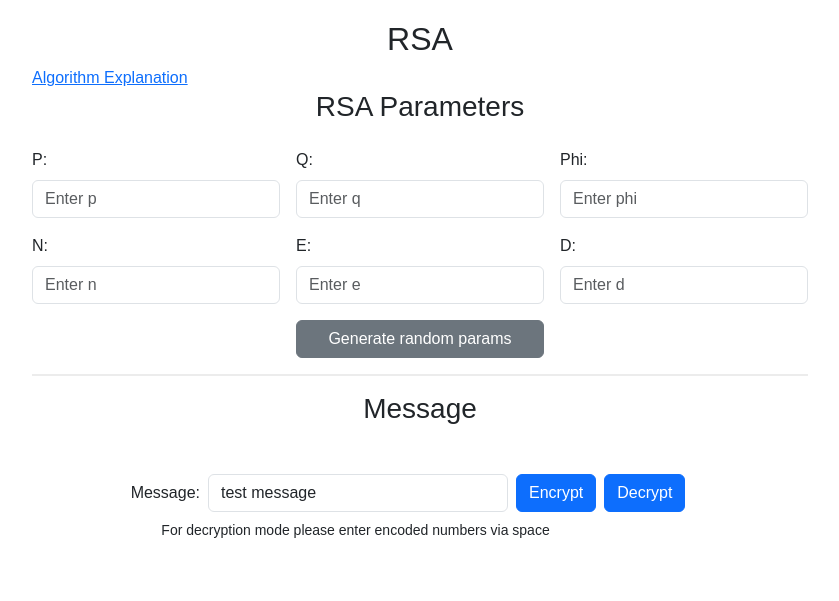
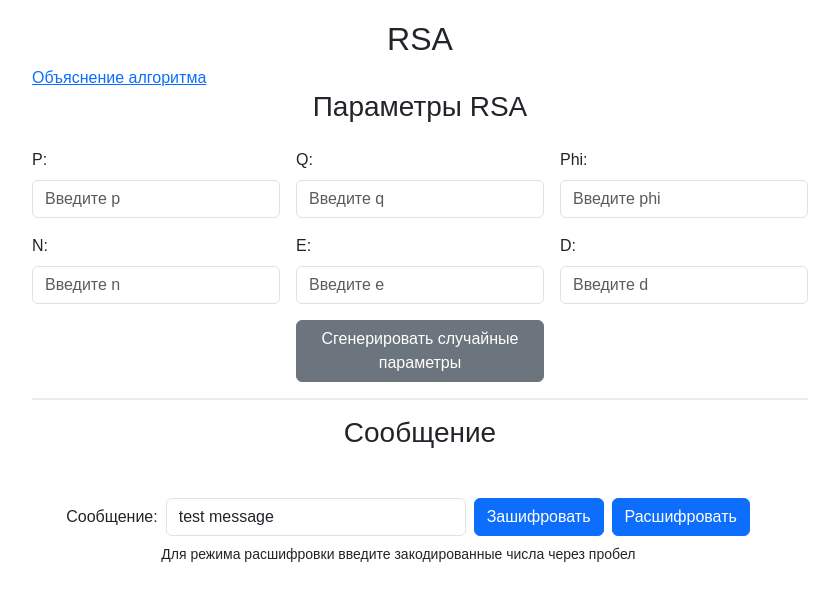
Before and after one commit to MoodyBlues04/cryptography_app, a Flask app: page /rsa in a window 1280 px wide. Shown: the top 601 px of the page, without its empty margins (220-1059 px from the left). Run offline with Flask 3, Linux system fonts and the light colour scheme.

Commit message:
translation-into-ru

```diff
--- a/templates/rsa.html
+++ b/templates/rsa.html
@@ -1,9 +1,9 @@
 <!DOCTYPE html>
-<html lang="en">
+<html lang="ru">
 <head>
     <meta charset="UTF-8">
     <meta name="viewport" content="width=device-width, initial-scale=1.0">
-    <title>RSA Visualization</title>
+    <title>Визуализация RSA</title>
     <!-- Bootstrap CSS -->
     <link href="https://cdn.jsdelivr.net/npm/bootstrap@5.3.0/dist/css/bootstrap.min.css" rel="stylesheet">
     <style>
@@ -29,75 +29,73 @@
 <div class="container">
     <h2 class="text-center">RSA</h2>
 
-    <a href="/rsa_explanation">Algorithm Explanation</a>
+    <a href="/rsa_explanation">Объяснение алгоритма</a>
 
     <div class="row g-3 needs-validation justify-content-center">
-        <h3 class="text-center">RSA Parameters</h3>
+        <h3 class="text-center">Параметры RSA</h3>
 
         <div class="col-md-4">
             <label for="p" class="form-label">P:</label>
-            <input type="number" class="form-control" id="p" placeholder="Enter p">
+            <input type="number" class="form-control" id="p" placeholder="Введите p">
             <div class="invalid-feedback" id="p-error-message">
             </div>
         </div>
         <div class="col-md-4">
             <label for="q" class="form-label">Q:</label>
-            <input type="number" class="form-control" id="q" placeholder="Enter q">
+            <input type="number" class="form-control" id="q" placeholder="Введите q">
             <div class="invalid-feedback" id="q-error-message">
             </div>
         </div>
         <div class="col-md-4">
             <label for="phi" class="form-label">Phi:</label>
-            <input type="number" class="form-control" id="phi" placeholder="Enter phi">
+            <input type="number" class="form-control" id="phi" placeholder="Введите phi">
             <div class="invalid-feedback" id="phi-error-message">
             </div>
         </div>
         <div class="col-md-4">
             <label for="n" class="form-label">N:</label>
-            <input type="number" class="form-control" id="n" placeholder="Enter n">
+            <input type="number" class="form-control" id="n" placeholder="Введите n">
             <div class="invalid-feedback" id="n-error-message">
             </div>
         </div>
         <div class="col-md-4">
             <label for="e" class="form-label">E:</label>
-            <input type="number" class="form-control" id="e" placeholder="Enter e">
+            <input type="number" class="form-control" id="e" placeholder="Введите e">
             <div class="invalid-feedback" id="e-error-message">
             </div>
         </div>
         <div class="col-md-4">
             <label for="d" class="form-label">D:</label>
-            <input type="number" class="form-control" id="d" placeholder="Enter d">
+            <input type="number" class="form-control" id="d" placeholder="Введите d">
             <div class="invalid-feedback" id="d-error-message">
             </div>
         </div>
 
         <div class="col-4">
-            <button class="btn btn-secondary w-100" type="button" onclick="generateRandomParams()">Generate random
-                params
-            </button>
+            <button class="btn btn-secondary w-100" type="button" onclick="generateRandomParams()">Сгенерировать случайные параметры</button>
         </div>
     </div>
 
     <hr/>
 
-    <h3 class="text-center">Message</h3>
-    <!-- Message Input Area -->
+    <h3 class="text-center">Сообщение</h3>
+    <!-- Область ввода сообщения -->
     <div class="d-flex mt-5 mb-3 w-100 row justify-content-center">
         <div class="d-flex justify-content-center align-items-center col-12">
-            <label for="message" class="me-2">Message:</label>
+            <label for="message" class="me-2">Сообщение:</label>
             <input type="text" id="message" class="form-control me-2" value="test message" style="width: 300px;">
-            <button id="encryptButton" class="btn btn-primary me-2">Encrypt</button>
-            <button id="decryptButton" class="btn btn-primary">Decrypt</button>
+            <button id="encryptButton" class="btn btn-primary me-2">Зашифровать</button>
+            <button id="decryptButton" class="btn btn-primary">Расшифровать</button>
         </div>
         <div class="d-flex col-8 mt-2">
-            <small> For decryption mode please enter encoded numbers via space </small>
+            <small> Для режима расшифровки введите закодированные числа через пробел </small>
         </div>
     </div>
     <div id="visualization" class="mt-4">
     </div>
 </div>
 
-<!-- Bootstrap JS and dependencies -->
+<!-- Bootstrap JS и зависимости -->
 <script src="https://cdn.jsdelivr.net/npm/@popperjs/core@2.11.6/dist/umd/popper.min.js"></script>
 <script src="https://cdn.jsdelivr.net/npm/bootstrap@5.3.0/dist/js/bootstrap.min.js"></script>
 <!-- Bootstrap Icons -->
@@ -127,6 +125,7 @@
     }
 
     // todo enter in form
+    // такой маленький диапазон только ввиду учебных целей проекта
     const LOW_PRIME_BOUND = 0;
     const HIGH_PRIME_BOUND = 3_000;
     let PRIMES = [];
@@ -144,7 +143,7 @@
             if (gcd(e, phi) === 1) return e;
             e++;
         }
-        throw new Error(`Cannot find E for phi=${phi}`);
+        throw new Error(`Не удалось найти E для phi=${phi}`);
     }
 
     function extendedGcd(a, b) {
@@ -155,7 +154,7 @@
 
     function modInverse(a, m) {
         const [g, x] = extendedGcd(a, m);
-        if (g !== 1) throw new Error('modular inverse does not exist');
+        if (g !== 1) throw new Error('Обратное по модулю не существует');
         return (x % m + m) % m;
     }
 
@@ -210,16 +209,16 @@
             removeErrorMessage(inputId);
         }
         if (!isPrime(p)) {
-            addErrorMessage('p', 'P must be prime');
+            addErrorMessage('p', 'P должно быть простым числом');
             return false;
         }
         if (!isPrime(q)) {
-            addErrorMessage('q', 'Q must be prime');
+            addErrorMessage('q', 'Q должно быть простым числом');
             return false;
         }
         if (p === q) {
-            addErrorMessage('p', 'P and Q must not be equal');
-            addErrorMessage('q', 'P and Q must not be equal');
+            addErrorMessage('p', 'P и Q не должны быть равны');
+            addErrorMessage('q', 'P и Q не должны быть равны');
             return false;
         }
         if (n !== p * q) {
@@ -239,7 +238,7 @@
             return false;
         }
         if (d >= n || e * d % phi !== 1) {
-            addErrorMessage('d', 'E * D != 1 (mod PHI). So D is not an inverse of E');
+            addErrorMessage('d', 'E * D != 1 (mod PHI). D не является обратным для E');
             return false;
         }
         return true;
@@ -282,15 +281,15 @@
         const label = document.createElement('label');
         label.className = 'form-label';
         label.htmlFor = 'result';
-        label.innerText = 'Result:';
+        label.innerText = 'Результат:';
         visualizationDiv.appendChild(label);
         visualizationDiv.appendChild(result);
     }
 
-    // RSA Decryption and Visualization
+    // Расшифровка RSA и визуализация
     document.getElementById('decryptButton').addEventListener('click', () => {
         if (!validateInputs()) {
-            alert('Please, enter correct parameters');
+            alert('Пожалуйста, введите корректные параметры');
             return;
         }
 
@@ -298,7 +297,7 @@
         const charCodes = message.split(' ').map((charCode) => parseInt(charCode));
         for (const charCode of charCodes) {
             if (isNaN(charCode)) {
-                alert('For decryption, please, enter correct numbers via spaces into message field');
+                alert('Для расшифровки введите корректные числа через пробел в поле сообщения');
                 return;
             }
         }
@@ -321,30 +320,30 @@
         const decryptedMessage = new TextDecoder('utf-8').decode(new Uint8Array(messageBytes));
 
         const visualizationDiv = document.getElementById('visualization');
-        visualizationDiv.innerHTML = '<hr/> <h3 class="text-center">Result</h3>';
+        visualizationDiv.innerHTML = '<hr/> <h3 class="text-center">Результат</h3>';
 
         makeResultMessage(decryptedMessage, visualizationDiv);
     });
 
-    // RSA Encryption and Visualization
+    // Шифрование RSA и визуализация
     document.getElementById('encryptButton').addEventListener('click', () => {
         if (!validateInputs()) {
-            alert('Please, enter correct parameters');
+            alert('Пожалуйста, введите корректные параметры');
             return;
         }
 
         const message = document.getElementById('message').value;
         const visualizationDiv = document.getElementById('visualization');
-        visualizationDiv.innerHTML = '<hr/> <h3 class="text-center">Result</h3>';
+        visualizationDiv.innerHTML = '<hr/> <h3 class="text-center">Результат</h3>';
 
         if (!message) {
-            alert('Please, enter a message to encrypt.');
+            alert('Пожалуйста, введите сообщение для шифрования.');
             return;
         }
 
         const {publicKey, _} = getGenerationKeyPair();
 
-        // Create a table for visualization
+        // Создание таблицы для визуализации
         const table = document.createElement('table');
         const thead = document.createElement('thead');
         table.appendChild(thead);
@@ -362,7 +361,7 @@
             table.appendChild(row);
         }
 
-        const headers = ['#', 'Char', 'Char code', 'Exp = charInt ^ e', 'CipherChar = exp % n'];
+        const headers = ['#', 'Символ', 'Код символа', 'Exp = charInt ^ e', 'CipherChar = exp % n'];
         addRow(thead, headers, 'th');
 
         let encodedMessage = '';
```
Also changed, not shown: templates/rsa_explanation.html (+20 -22 lines).
